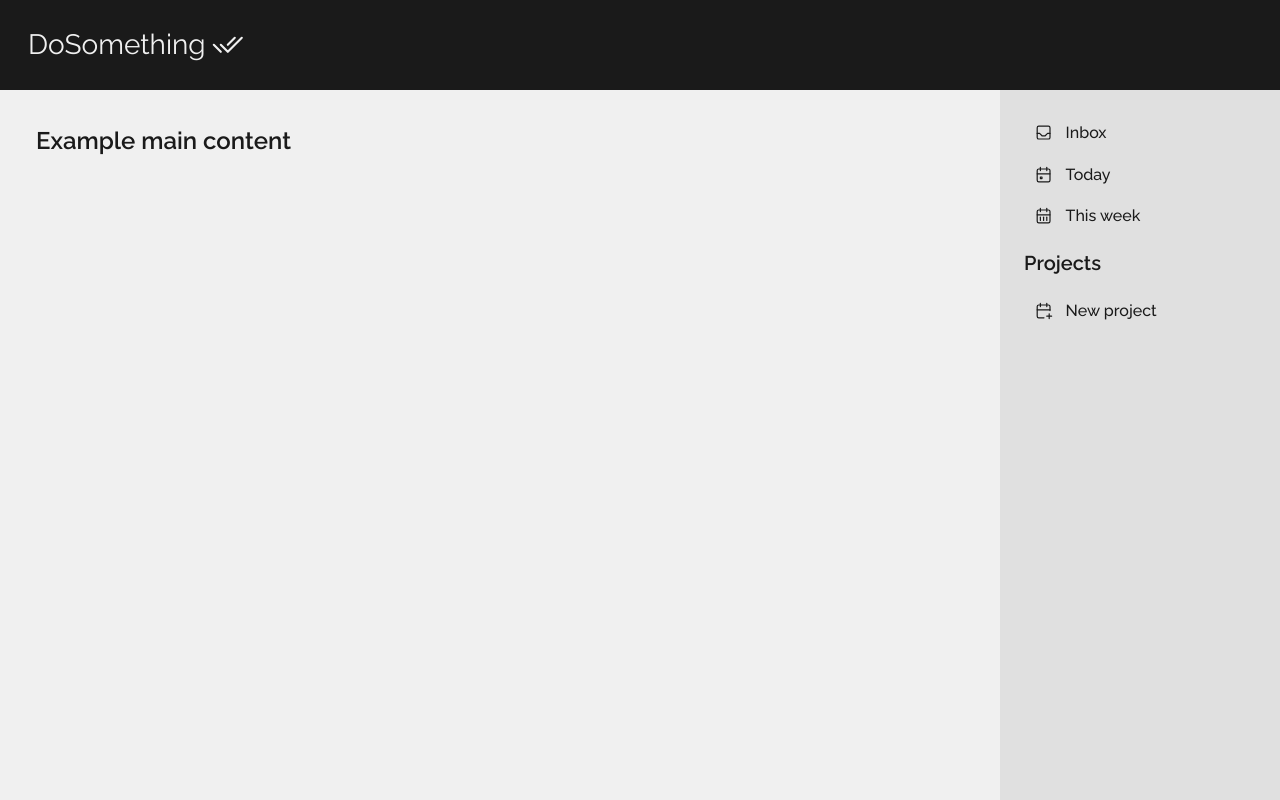
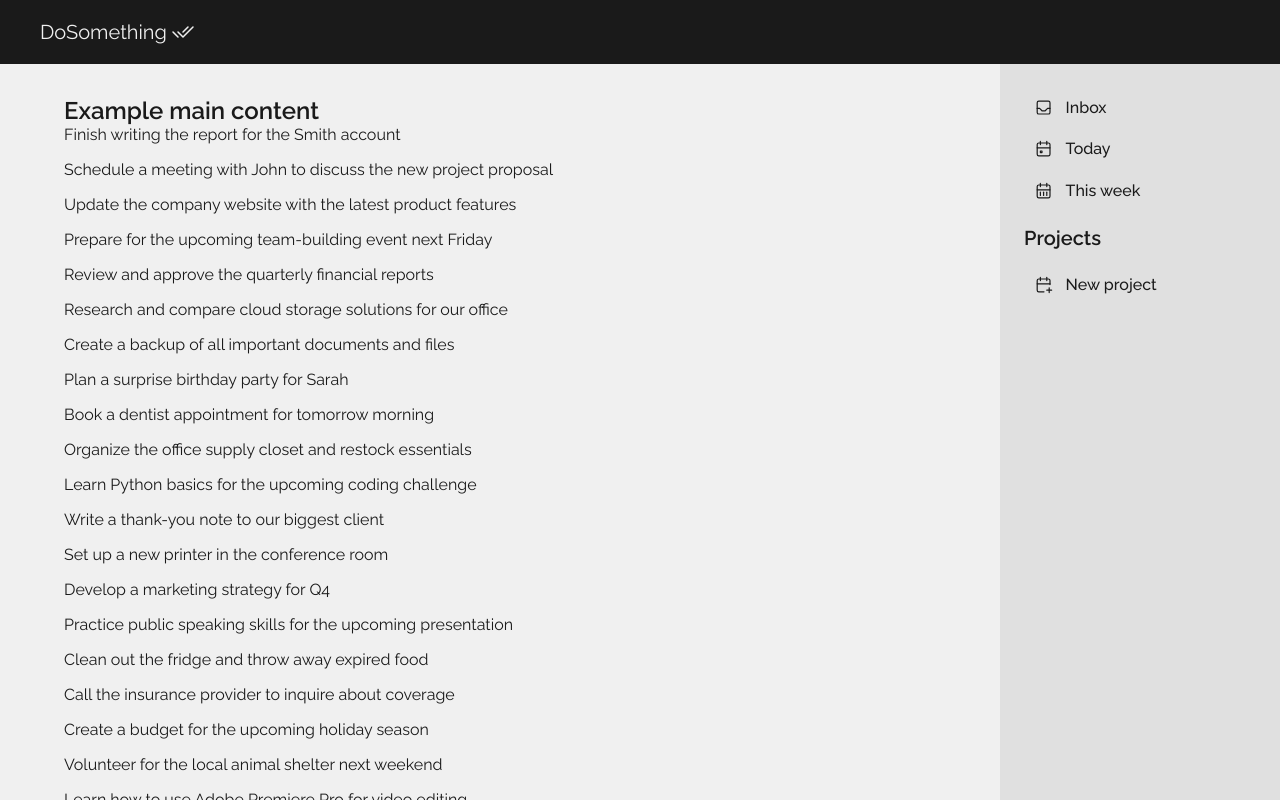
Before and after one commit to Panthomema/odin-todo-list, a website built with webpack: page src/template.html in a window 1280 px wide. Built offline with nearby package versions, Linux system fonts and the light colour scheme.

Commit message:
Fix layout finally

```diff
--- a/src/styles/reset.css
+++ b/src/styles/reset.css
@@ -10,7 +10,6 @@
   body {
     margin: unset;
     min-height: 100dvh;
-    min-width: 100dvw;
   }
 
   ul {
--- a/src/styles/style.css
+++ b/src/styles/style.css
@@ -5,16 +5,23 @@
   --color-light: #f0f0f0;
   --color-light-100: #e0e0e0;
   --color-light-200: #d0d0d0;
-  --font-size-base: clamp(14px, calc(12px + 0.5vw), 18px);
-  --width-aside: 100dvw;
+  --font-size-base: clamp(14px, calc(12px + 0.25vw + 0.25vh), 18px);
+}
+
+* {
+  scroll-behavior: smooth;
+  scrollbar-width: thin;
+  scrollbar-color: var(--color-dark) transparent;
 }
 
 body {
   color: var(--color-dark);
   font-family: Raleway, sans-serif;
   font-size: var(--font-size-base);
-  display: flex;
-  flex-direction: column;
+  display: grid;
+  grid-template-rows: auto 1fr;
+  height: 100dvh;
+  overflow: hidden;
 }
 
 svg {
@@ -30,8 +37,7 @@ header {
   display: flex;
   align-items: center;
   gap: 0.2em;
-  font-size: 1.5rem;
-  position: sticky;
+  font-size: 1rem;
 }
 
 header svg {
@@ -48,22 +54,36 @@ header svg {
 }
 
 main {
-  flex: 1;
   background-color: var(--color-light);
   position: relative;
   display: flex;
   overflow-x: hidden;
+  width: 100%;
+  max-width: 1440px;
+  justify-self: center;
 }
 
 section {
-  padding: 1.75em;
+  padding: 1em 2em;
   flex: 1;
-  font-size:  1rem;
+  font-size: 1rem;
+}
+
+section,
+nav {
+  overflow-y: auto;
+  scrollbar-gutter: stable;
 }
 
 section h2 {
   font-weight: 600;
   font-size: 1.5em;
+}
+
+section ul {
+  display: flex;
+  flex-direction: column;
+  gap: 1em;
 }
 
 nav {
@@ -73,19 +93,18 @@ nav {
   padding: 1.25em;
   position: absolute;
   top: 0;
-  right: -100dvw;
+  right: 0;
+  transform: translateX(100%);
   width: 100dvw;
-  min-height: max-content;
   height: 100%;
   display: flex;
   flex-direction: column;
   gap: 1em;
-  transition: right 0.3s ease;
-  z-index: 99;
+  transition: transform 0.3s ease;
 }
 
 .nav-visible {
-  right: 0;
+  transform: translateX(0);
 }
 
 nav h2 {
@@ -118,6 +137,9 @@ nav svg {
 }
 
 @media only screen and (min-width: 421px) {
+  section {
+    padding: 1em 4em 1em 2em;
+  }
   nav {
     padding: 1.5em;
     width: max-content;
@@ -128,18 +150,17 @@ nav svg {
 
 @media only screen and (min-width: 769px) {
   header {
-    font-size: 1.75rem;
-    padding: 1em;
-    position: relative;
+    font-size: 1.25rem;
+    padding: 1em 2em;
   }
 
   section {
-    padding: 2.25em;
+    padding: 2em 8em 2em 4em;
   }
 
   nav {
     position: relative;
-    right: unset;
+    transform: unset;
     height: unset;
   }
 
--- a/src/template.html
+++ b/src/template.html
@@ -36,6 +36,28 @@
         <main>
             <section>
                 <h2>Example main content</h2>
+                <ul>
+                    <li>Finish writing the report for the Smith account</li>
+                    <li>Schedule a meeting with John to discuss the new project proposal</li>
+                    <li>Update the company website with the latest product features</li>
+                    <li>Prepare for the upcoming team-building event next Friday</li>
+                    <li>Review and approve the quarterly financial reports</li>
+                    <li>Research and compare cloud storage solutions for our office</li>
+                    <li>Create a backup of all important documents and files</li>
+                    <li>Plan a surprise birthday party for Sarah</li>
+                    <li>Book a dentist appointment for tomorrow morning</li>
+                    <li>Organize the office supply closet and restock essentials</li>
+                    <li>Learn Python basics for the upcoming coding challenge</li>
+                    <li>Write a thank-you note to our biggest client</li>
+                    <li>Set up a new printer in the conference room</li>
+                    <li>Develop a marketing strategy for Q4</li>
+                    <li>Practice public speaking skills for the upcoming presentation</li>
+                    <li>Clean out the fridge and throw away expired food</li>
+                    <li>Call the insurance provider to inquire about coverage</li>
+                    <li>Create a budget for the upcoming holiday season</li>
+                    <li>Volunteer for the local animal shelter next weekend</li>
+                    <li>Learn how to use Adobe Premiere Pro for video editing</li>
+                </ul>
             </section>
             <nav>
                 <ul>
```
